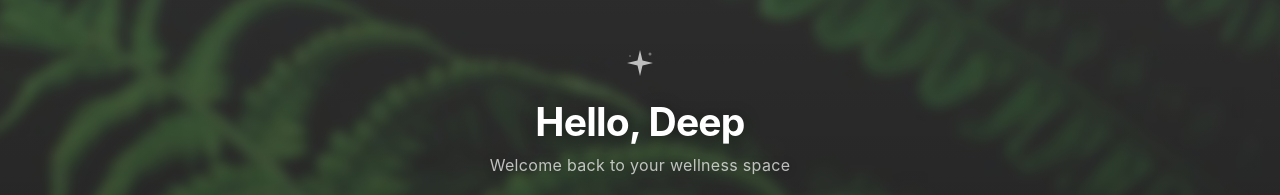
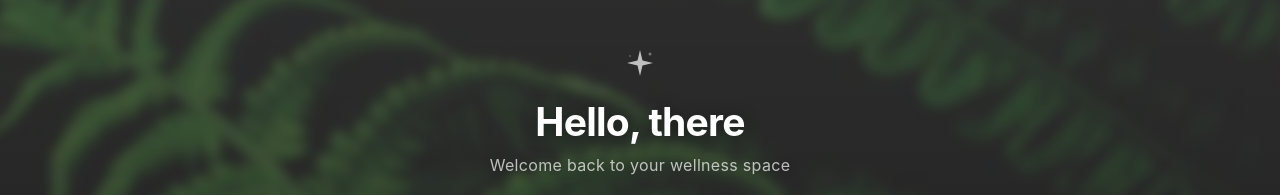
Before and after one commit to Gustavo-Galvao-e-Silva/Alleaf, a Next.js app in the folder src/client/: page / in a window 1280 px wide. Shown: the top 195 px of the page. Built offline with nearby package versions, Linux system fonts and the light colour scheme; no server answers; the database is empty; sample sign-in values are in the browser's storage.

Commit message:
dynamically displays name per user

```diff
--- a/src/client/app/page.js
+++ b/src/client/app/page.js
@@ -5,8 +5,10 @@ import TypedName from "./components/TypedName";
 import BottomNav from "./components/BottomNav";
 
 import { useAuth } from "@clerk/nextjs";
-import { useEffect } from "react";
+import { useEffect, useState } from "react";
 import { useRouter } from "next/navigation";
+import { doc, getDoc } from "firebase/firestore";
+import { db } from "@/firebase";
 
 const EXERCISES = [
   {
@@ -113,13 +115,21 @@ function QuoteIcon() {
 
 export default function Home() {
   const router = useRouter();
-  const { isSignedIn } = useAuth();
+  const { isSignedIn, userId } = useAuth();
+  const [userName, setUserName] = useState("");
 
   useEffect(() => {
     if (!isSignedIn) {
       router.push("/sign-in");
     }
   }, [isSignedIn, router]);
+
+  useEffect(() => {
+    if (!userId) return;
+    getDoc(doc(db, "users", userId)).then((snap) => {
+      if (snap.exists()) setUserName(snap.data().name?.split(" ")[0] ?? "");
+    });
+  }, [userId]);
 
   return (
     <>
@@ -131,7 +141,7 @@ export default function Home() {
             <SparkleIcon />
           </span>
           <h1 className={styles.greeting}>
-            Hello, <TypedName name="Deep" />
+            Hello, <TypedName name={userName || "there"} />
           </h1>
           <p className={styles.subtitle}>Welcome back to your wellness space</p>
         </section>
```
